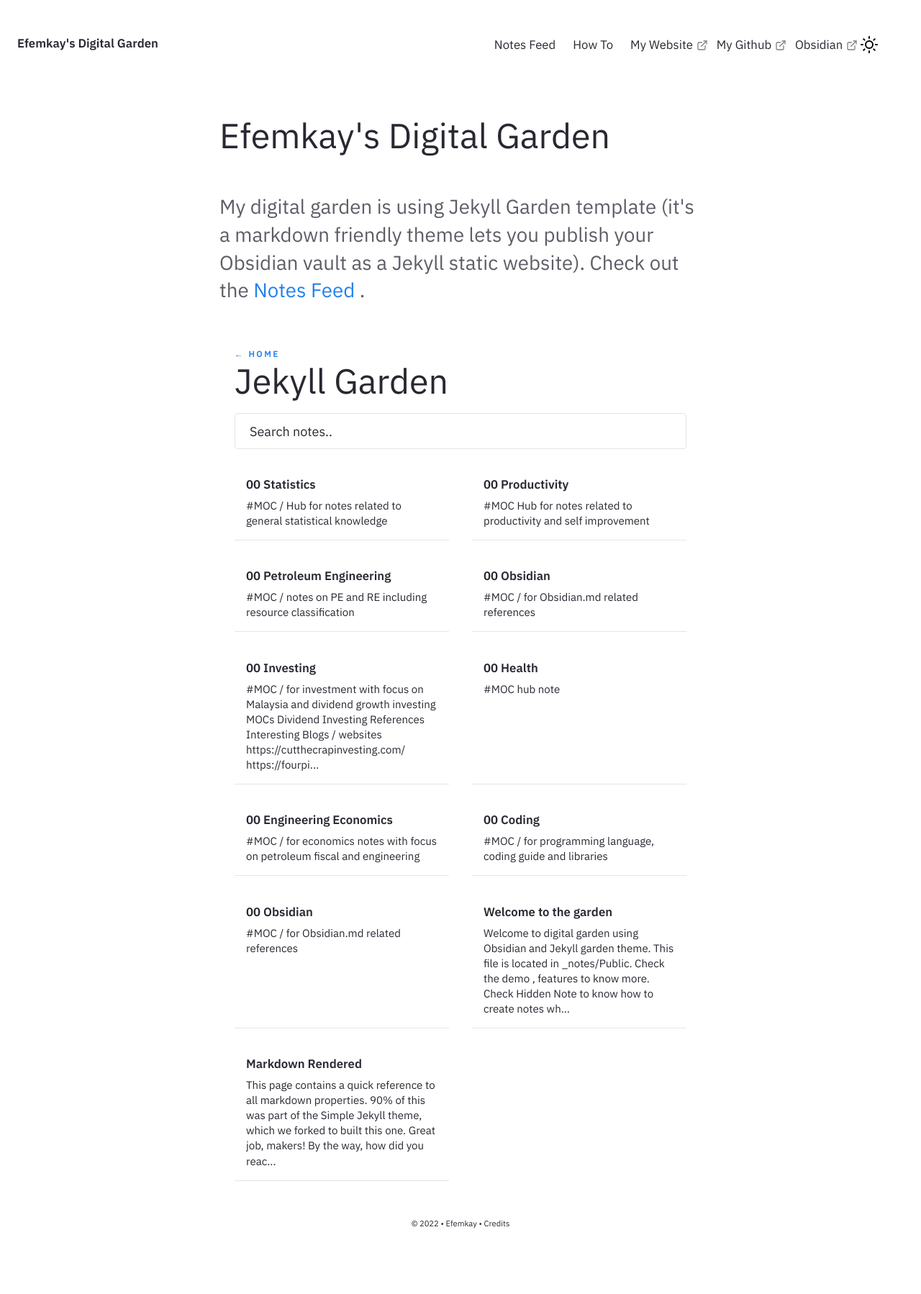
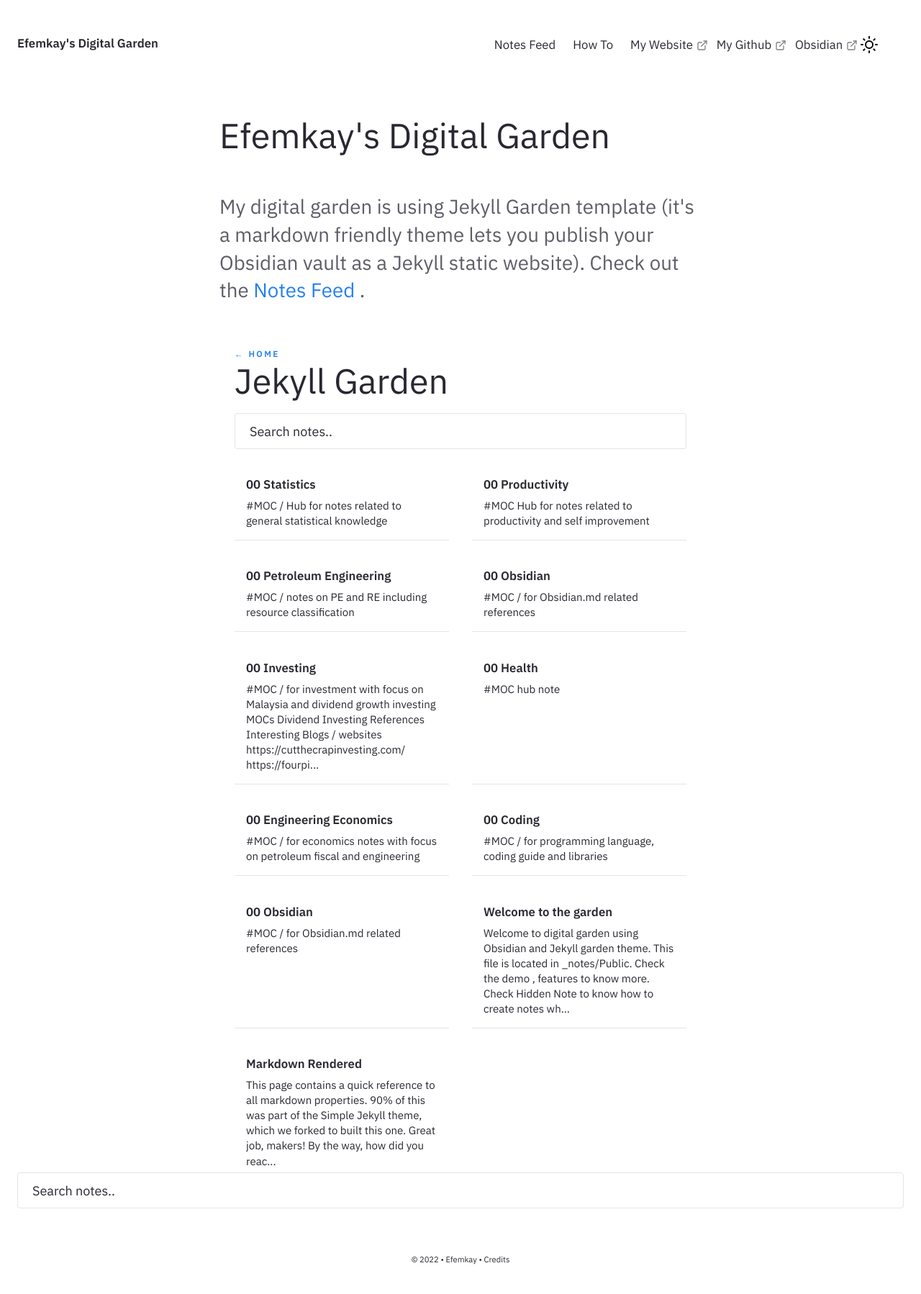
Before and after one commit to efemkay/digital-garden, a Jekyll site: the page built from pages/index.md, in a window 1280 px wide. Shown: the whole page at 72% size. Built offline with Jekyll 4.4.1, drawn with Linux system fonts in a browser that asks for light colours; before the commit the page ends 1748 px from its top, so only the background shows below that.

```diff
--- a/_layouts/Post.html
+++ b/_layouts/Post.html
@@ -128,7 +128,6 @@
                     <h1>{{page.title}}</h1>
                     {%- include Content.html -%}
                     {%- include Backlinks.html -%}
-                    {%- include Feed.html -%}
                     </div>
             </div>
             {%- endif -%}
@@ -184,6 +183,7 @@
 
         </div>
     </section>
+    {%- include SearchOnly.html -%}
     {%- include Footer.html -%}
 </main>
 </body>
```
